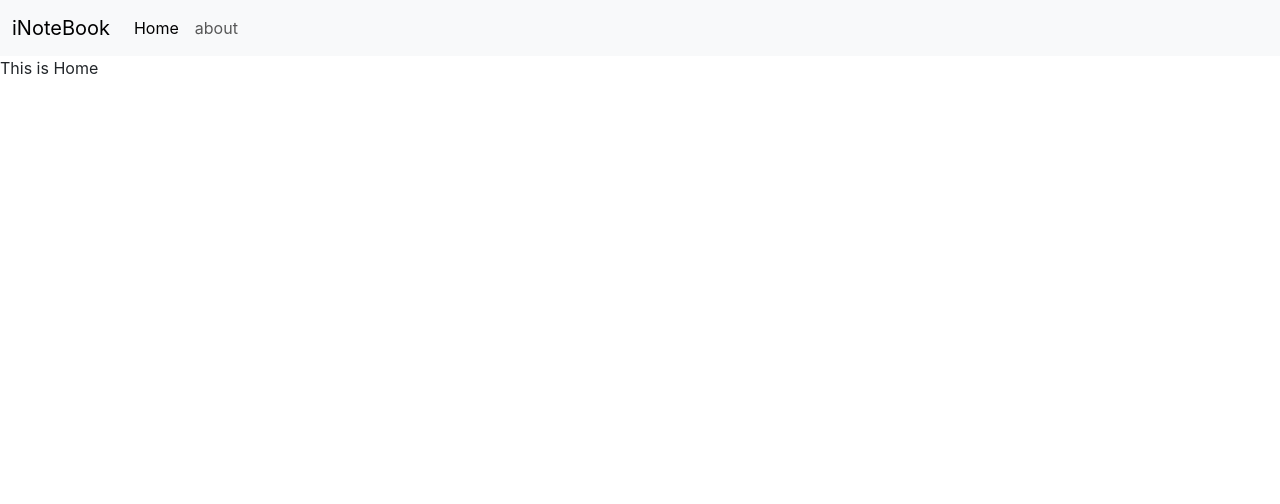
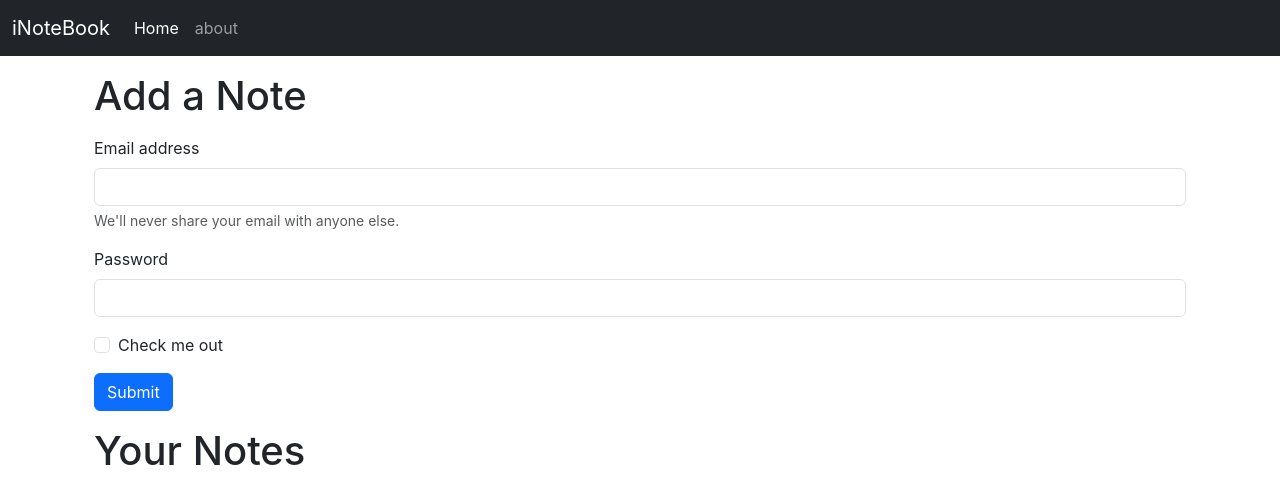
Before and after one commit to umarbsse/inotebook, a React (Create React App) app: page / in a window 1280 px wide. Shown: the top 504 px of the page. Built offline with nearby package versions, Linux system fonts and the light colour scheme.

Commit message:
Uselocation hook in react-dom task completed

```diff
--- a/src/App.js
+++ b/src/App.js
@@ -14,10 +14,12 @@
     <NoteState>
         <BrowserRouter>
           <Navbar/>
-          <Routes>
-            <Route path="/" element={<Home/>} />
-            <Route path="/about" element={<About/>} />
-          </Routes>
+          <div className="container">
+            <Routes>
+              <Route path="/" element={<Home/>} />
+              <Route path="/about" element={<About/>} />
+            </Routes>
+          </div>
         </BrowserRouter>
       </NoteState>
     </>
--- a/src/components/About.js
+++ b/src/components/About.js
@@ -3,14 +3,9 @@
 
 
 export default function About() {
-  const a = useContext(noteContext)
-  useEffect(()=>{
-    a.update()
-  },[]
-  )
   return (
     <div>
-      This is about {a.state.name} and he is in class {a.state.class}
+      This is about page
     </div>
   )
 }
--- a/src/components/Home.js
+++ b/src/components/Home.js
@@ -3,7 +3,28 @@
 export default function Home() {
   return (
     <div>
-      This is Home
+      <div className="container my-3">
+        <h1>Add a Note</h1>
+        <form className='my-3'>
+          <div className="mb-3">
+            <label for="exampleInputEmail1" className="form-label">Email address</label>
+            <input type="email" className="form-control" id="exampleInputEmail1" aria-describedby="emailHelp" />
+            <div id="emailHelp" className="form-text">We'll never share your email with anyone else.</div>
+          </div>
+          <div className="mb-3">
+            <label for="exampleInputPassword1" className="form-label">Password</label>
+            <input type="password" className="form-control" id="exampleInputPassword1" />
+          </div>
+          <div className="mb-3 form-check">
+            <input type="checkbox" className="form-check-input" id="exampleCheck1" />
+            <label className="form-check-label" for="exampleCheck1">Check me out</label>
+          </div>
+          <button type="submit" className="btn btn-primary">Submit</button>
+        </form>
+      </div>
+      <div className="container my-3">
+        <h1>Your Notes</h1>
+      </div>
     </div>
   )
 }
--- a/src/components/Navbar.js
+++ b/src/components/Navbar.js
@@ -1,9 +1,17 @@
-import React from 'react'
-import { Link } from 'react-router-dom';
+import React, {useEffect} from 'react'
+import { Link, useLocation } from 'react-router-dom';
 
 export default function Navbar() {
+
+  let location = useLocation();
+
+  useEffect(() => {
+    console.log(location.pathname);
+  }, [location]);
+
+
   return (
-      <nav className="navbar navbar-expand-lg bg-body-tertiary">
+      <nav className="navbar navbar-expand-lg navbar-dark bg-dark">
   <div className="container-fluid">
     <Link className="navbar-brand" to="/">iNoteBook</Link>
     <button className="navbar-toggler" type="button" data-bs-toggle="collapse" data-bs-target="#navbarSupportedContent" aria-controls="navbarSupportedContent" aria-expanded="false" aria-label="Toggle navigation">
@@ -12,10 +20,10 @@
     <div className="collapse navbar-collapse" id="navbarSupportedContent">
       <ul className="navbar-nav me-auto mb-2 mb-lg-0">
         <li className="nav-item">
-          <Link className="nav-link active" aria-current="page" to="/">Home</Link>
+          <Link className={`nav-link ${location.pathname==="/"?"active":""}`} to="/">Home</Link>
         </li>
         <li className="nav-item">
-          <Link className="nav-link" to="/about">about</Link>
+          <Link className={`nav-link ${location.pathname==="/about"?"active":""}`} to="/about">about</Link>
         </li>
       </ul>
     </div>
--- a/src/context/notes/NoteState.js
+++ b/src/context/notes/NoteState.js
@@ -1,24 +1,10 @@
-import react from "react";
+import React from "react";
 import NoteContext from "./noteContext";
 import { useState } from "react";
 
 const NoteState = (props)=>{
-    const s1 = {
-        "name":"harry",
-        "class":"5b"
-    }
-    const [state, setState] = useState(s1);
-    const update = ()=>{
-        setTimeout(() => {
-            setState({
-
-                "name":"Gurru",
-                "class":"10-A"
-            })
-        }, 2000);
-    }
     return (
-        <NoteContext.Provider value={{state, update}}>
+        <NoteContext.Provider value={{}}>
             {props.children}
         </NoteContext.Provider>
     )
--- a/src/context/notes/noteContext.js
+++ b/src/context/notes/noteContext.js
@@ -1,3 +1,3 @@
-import react, { createContext } from "react";
+import React, { createContext } from "react";
 const noteContext = createContext();
 export default noteContext;
```
